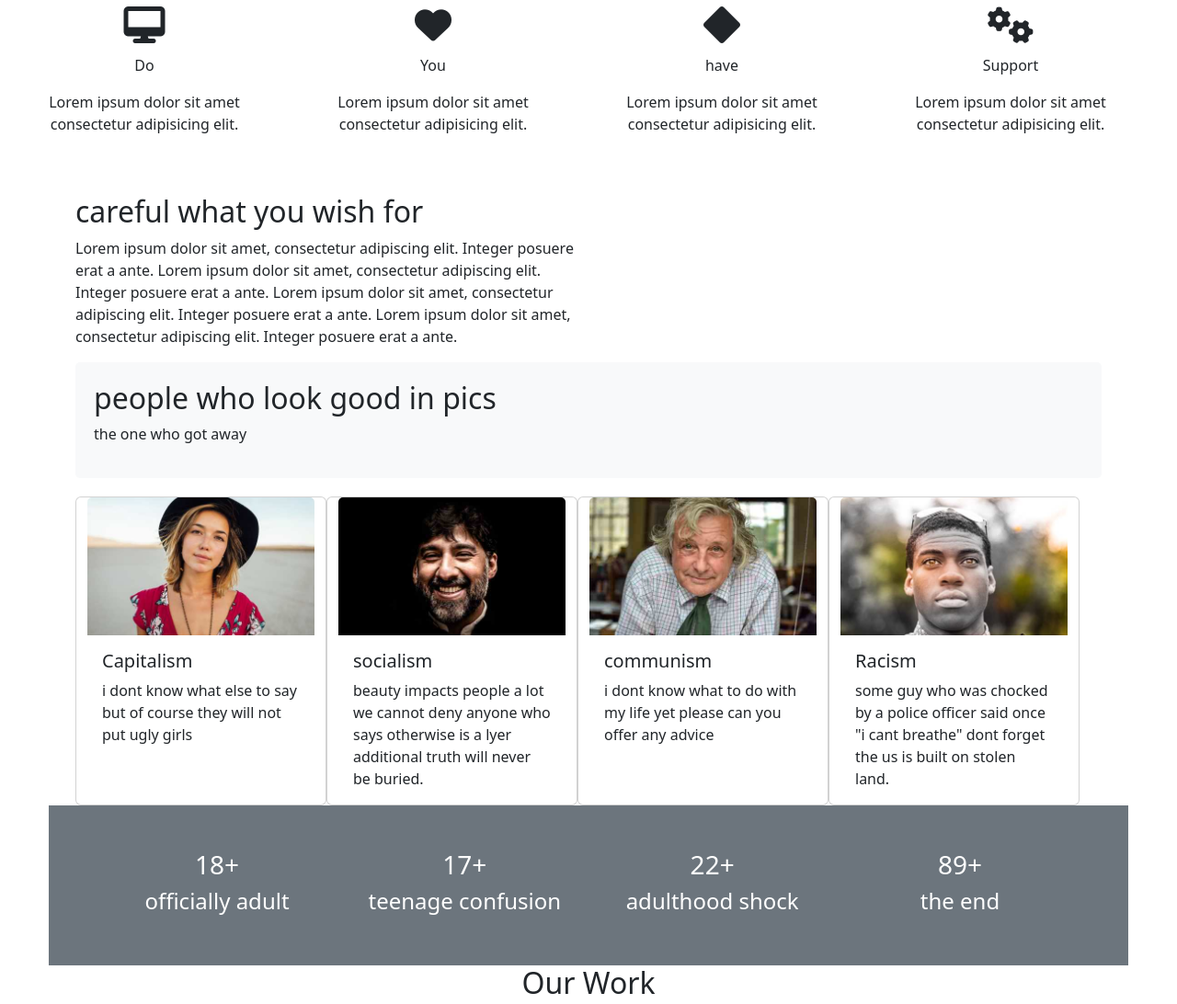
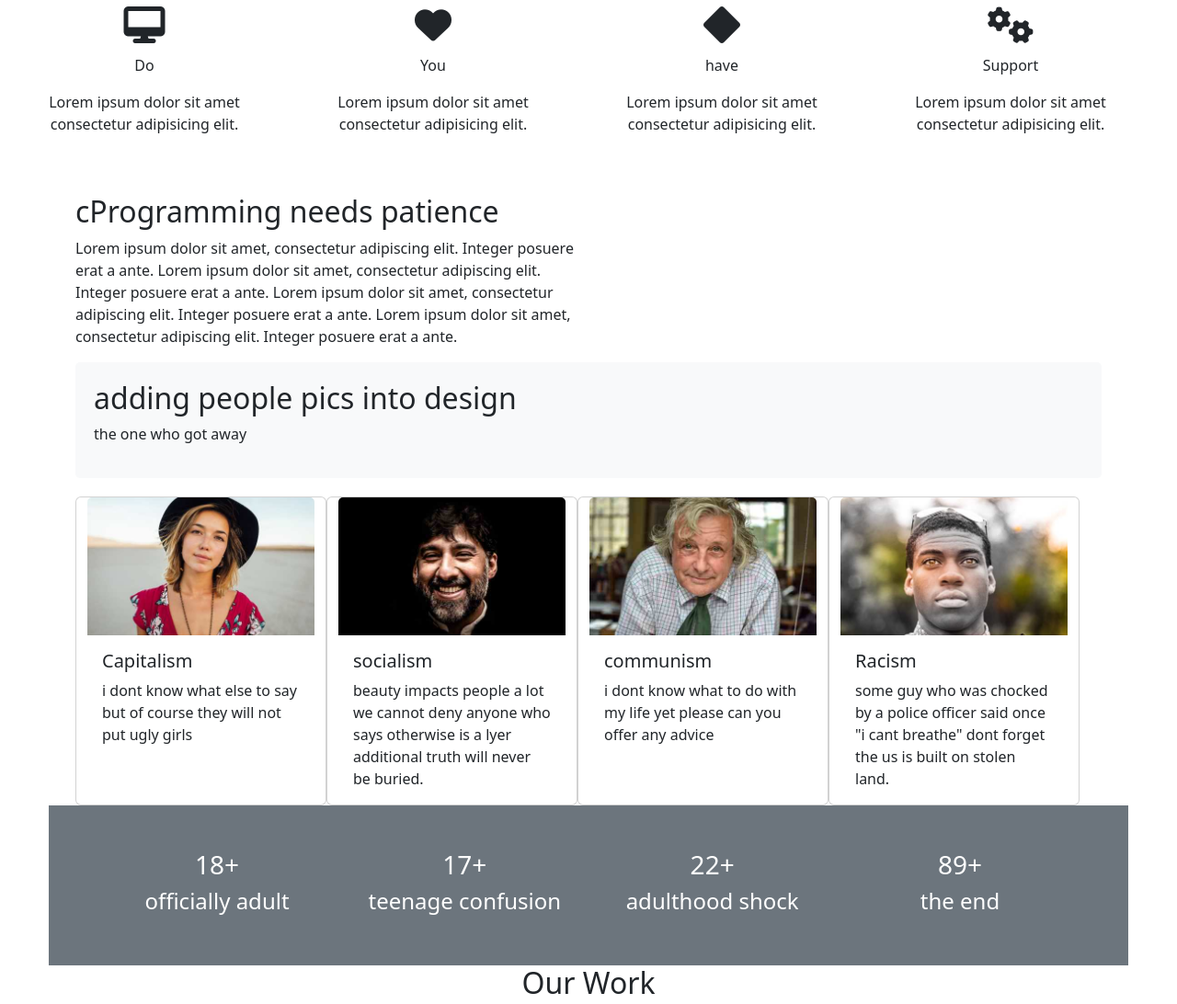
Before and after one commit to mennaElbadry70/Responsive_Design, a plain HTML site: page index.html in a window 1280 px wide. Shown: the part 1022-2114 px from the top of the page at 92% size. Drawn offline with nearby package versions, Linux system fonts and the light colour scheme.

Commit message:
Update index1.html

```diff
--- a/index.html
+++ b/index.html
@@ -105,7 +105,7 @@ class="position-sticky top-0 left-0 container-fluid bg-body-tertiary navbar navb
 
     <!-- Left Half (Text) -->
      <div class="col-md-6">
-      <h2>careful what you wish for</h2>
+      <h2>cProgramming needs patience</h2>
       <p>
         Lorem ipsum dolor sit amet, consectetur adipiscing elit. Integer posuere erat a ante.
         Lorem ipsum dolor sit amet, consectetur adipiscing elit. Integer posuere erat a ante.
@@ -124,7 +124,7 @@ class="position-sticky top-0 left-0 container-fluid bg-body-tertiary navbar navb
   <div class="container">
   <div class="row">
     <div class="col-md-12 about-section">
-      <h2>people who look good in pics</h2>
+      <h2>adding people pics into design</h2>
       <p>the one who got away</p>
     </div>
   </div>
@@ -233,7 +233,7 @@ class="position-sticky top-0 left-0 container-fluid bg-body-tertiary navbar navb
     <div class="row">
         <!-- Left Half (Text) -->
         <div class="col-md-6">
-            <h2>We know nothing</h2>
+            <h2>learning is fun</h2>
             <p>
                 Lorem ipsum dolor sit amet, consectetur adipiscing elit. Integer posuere erat a ante.
                 Lorem ipsum dolor sit amet, consectetur adipiscing elit. Integer posuere erat a ante.
```
